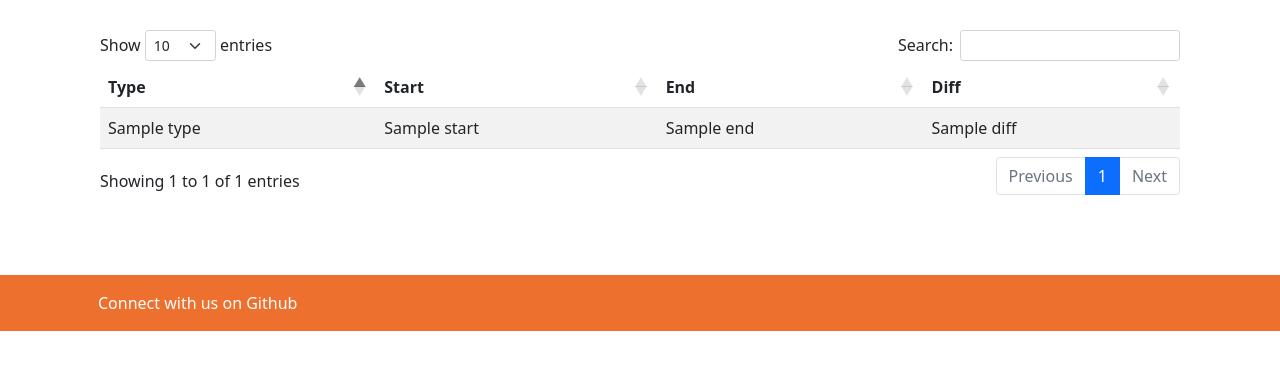
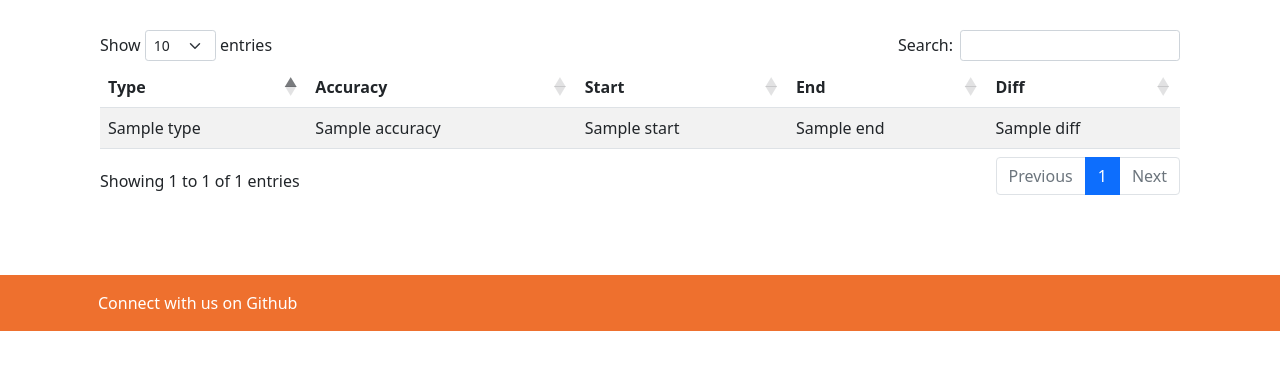
Before and after one commit to mpbunch/gazeintent, a Python web app: template app/templates/client/history.html in a window 1280 px wide. Shown: the part 56-426 px from the top of the page. Run offline with Jinja, Linux system fonts and the light colour scheme; the template is opened without the code that fills it: most values are stand-ins (such as "Sample title", 1, 10 or a date in 2020); some libraries are stand-ins or nearby versions.

Commit message:
adding column to table

```diff
--- a/app/templates/client/history.html
+++ b/app/templates/client/history.html
@@ -7,6 +7,7 @@
         <thead>
             <tr>
                 <th>Type</th>
+                <th>Accuracy</th>
                 <th>Start</th>
                 <th>End</th>
                 <th>Diff</th>
@@ -16,6 +17,7 @@
             {% for item in history %}
             <tr>
                 <td>{{ item.type }}</td>
+                <td>{{ item.accuracy }}</td>
                 <td>{{ item.start }}</td>
                 <td>{{ item.end }}</td>
                 <td>{{ item.diff }}</td>
```
